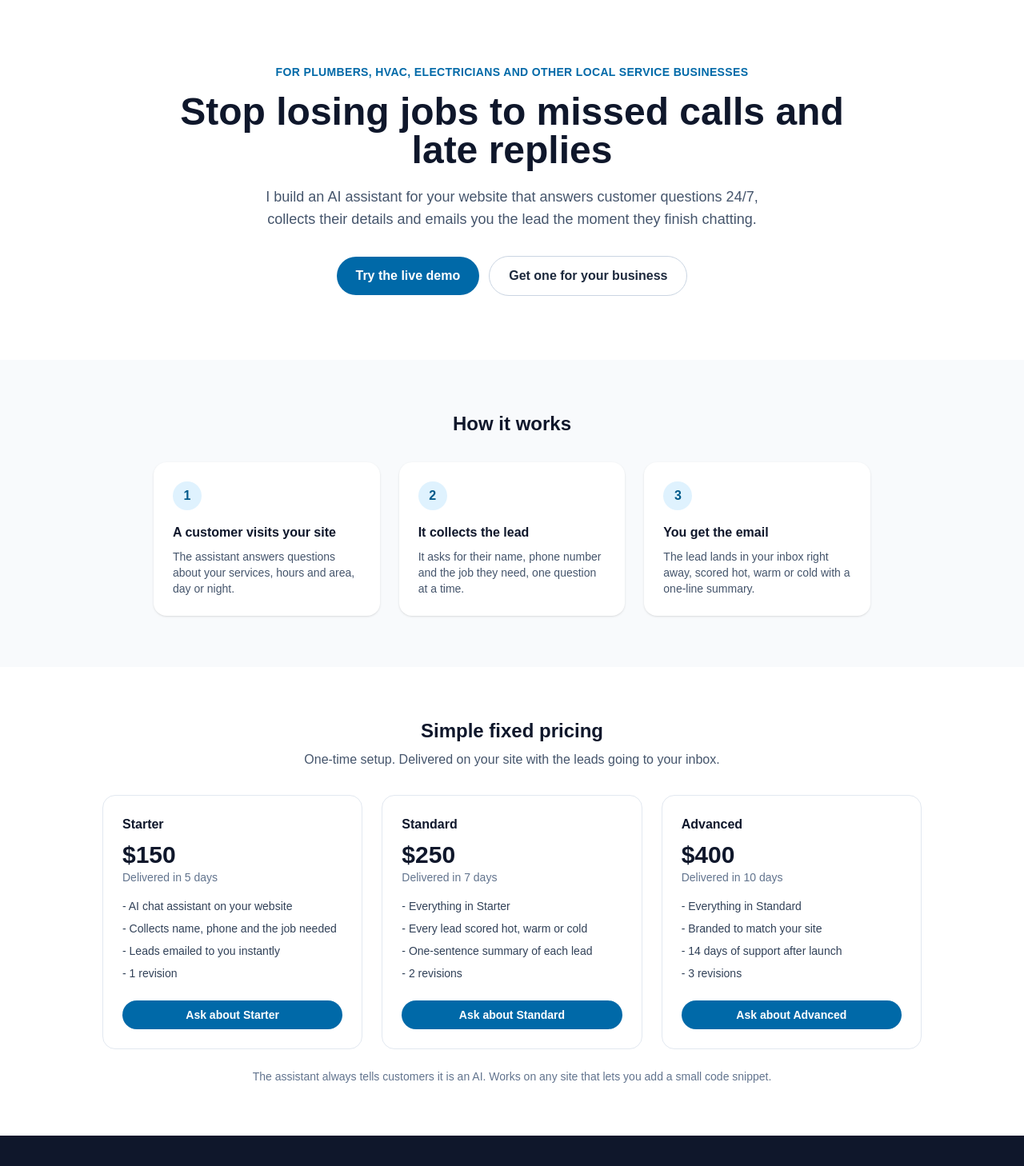
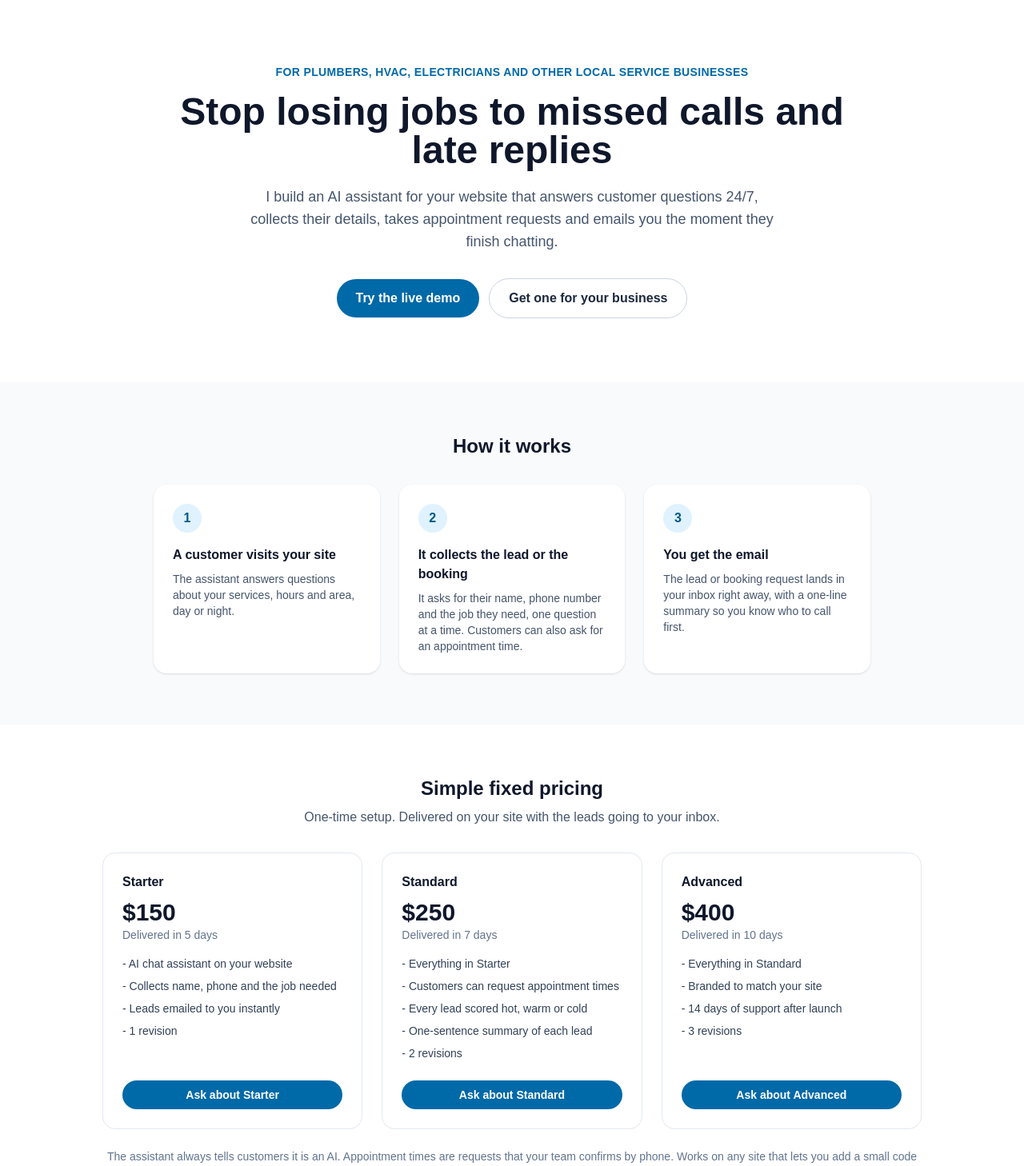
Before and after one commit to shayanchowdhury/tampa-bay-cooling, a Next.js app: page /ai-chat in a window 1280 px wide. Shown: the top 1458 px of the page at 80% size. Built offline with nearby package versions, Linux system fonts and the light colour scheme.

Commit message:
Add booking to landing page and Standard tier

```diff
--- a/app/ai-chat/page.tsx
+++ b/app/ai-chat/page.tsx
@@ -3,7 +3,7 @@ import Link from "next/link";
 export const metadata = {
   title: "AI Chat Assistants for Local Service Businesses",
   description:
-    "An AI assistant on your website that answers customer questions 24/7, collects their details and emails you the lead instantly.",
+    "An AI assistant on your website that answers customer questions 24/7, collects their details, books appointment requests and emails you the lead instantly.",
 };
 
 const steps = [
@@ -12,12 +12,12 @@ const steps = [
     text: "The assistant answers questions about your services, hours and area, day or night.",
   },
   {
-    title: "It collects the lead",
-    text: "It asks for their name, phone number and the job they need, one question at a time.",
+    title: "It collects the lead or the booking",
+    text: "It asks for their name, phone number and the job they need, one question at a time. Customers can also ask for an appointment time.",
   },
   {
     title: "You get the email",
-    text: "The lead lands in your inbox right away, scored hot, warm or cold with a one-line summary.",
+    text: "The lead or booking request lands in your inbox right away, with a one-line summary so you know who to call first.",
   },
 ];
 
@@ -39,6 +39,7 @@ const tiers = [
     days: "7 days",
     points: [
       "Everything in Starter",
+      "Customers can request appointment times",
       "Every lead scored hot, warm or cold",
       "One-sentence summary of each lead",
       "2 revisions",
@@ -72,7 +73,8 @@ export default function AiChatPage() {
         </h1>
         <p className="mx-auto mt-5 max-w-2xl text-lg text-slate-600">
           I build an AI assistant for your website that answers customer questions 24/7,
-          collects their details and emails you the lead the moment they finish chatting.
+          collects their details, takes appointment requests and emails you the moment they
+          finish chatting.
         </p>
         <div className="mt-8 flex flex-col items-center justify-center gap-3 sm:flex-row">
           <Link
@@ -134,8 +136,8 @@ export default function AiChatPage() {
             ))}
           </div>
           <p className="mt-6 text-center text-sm text-slate-500">
-            The assistant always tells customers it is an AI. Works on any site that lets you add a
-            small code snippet.
+            The assistant always tells customers it is an AI. Appointment times are requests that
+            your team confirms by phone. Works on any site that lets you add a small code snippet.
           </p>
         </div>
       </section>
```
